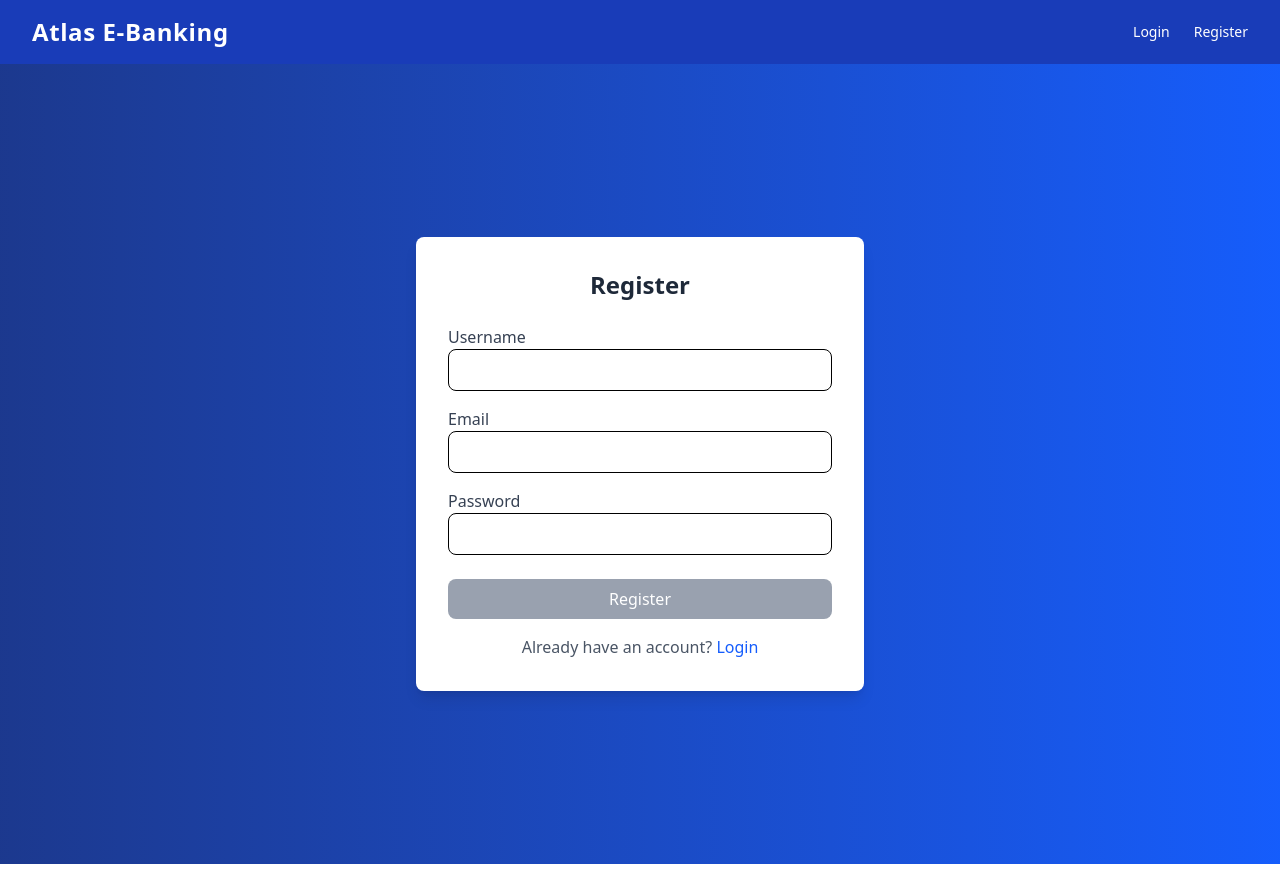
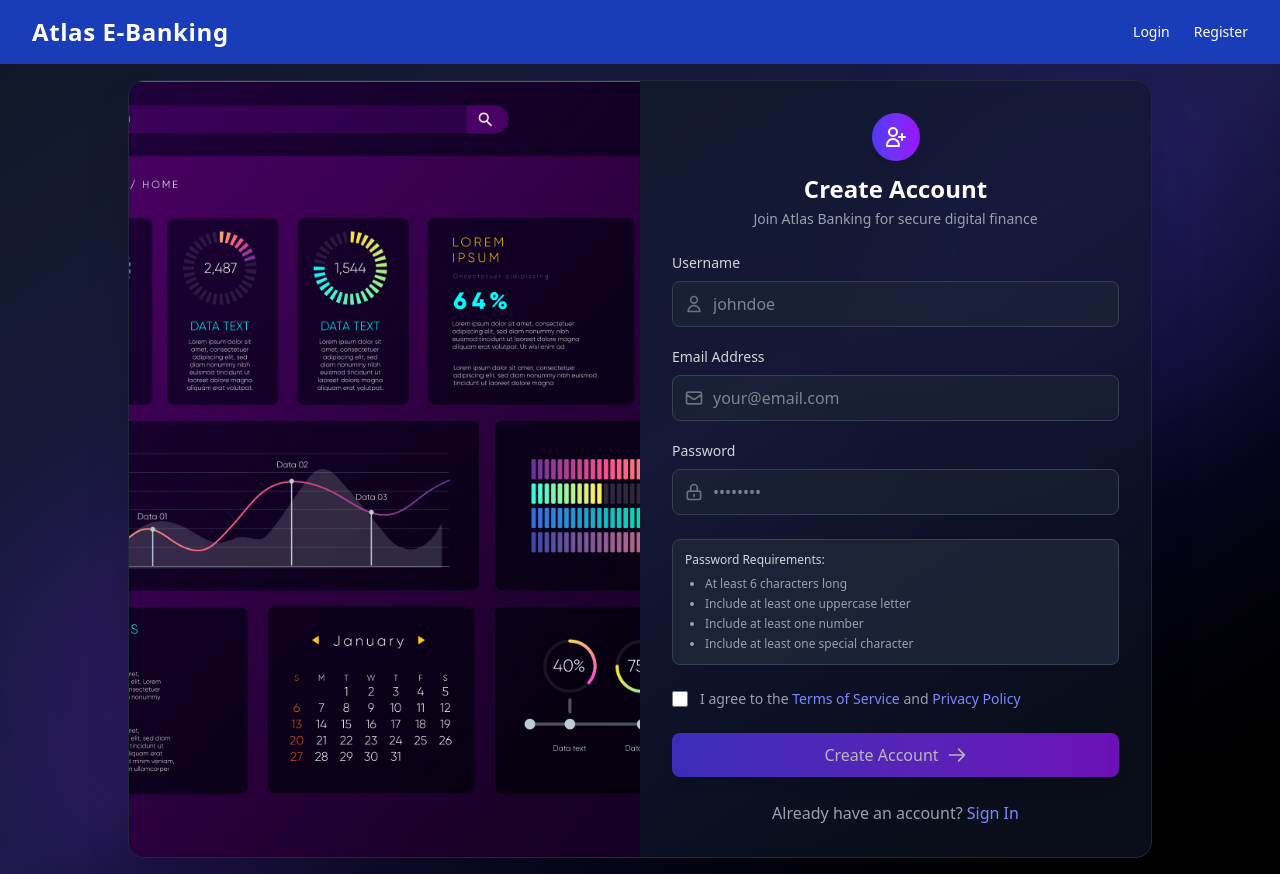
Before and after one commit to hakkm/ebanking-app-frontend-dep, an Angular app: page /register in a window 1280 px wide. Built offline with nearby package versions, Linux system fonts and the light colour scheme.

Commit message:
feat: redesign registration component with enhanced UI, validation, and password strength feedback

```diff
--- a/src/app/auth/components/register/register.component.html
+++ b/src/app/auth/components/register/register.component.html
@@ -1,10 +1,49 @@
-<div class="min-h-screen flex items-center justify-center bg-gradient-to-r from-blue-900 to-blue-600 w-full">
-  <div class="bg-white p-8 rounded-lg shadow-lg w-full max-w-md">
-    <h2 class="text-2xl font-bold text-center text-gray-800 mb-6">Register</h2>
-    <div *ngIf="error" class="text-red-500 text-sm mb-4">{{ error }}</div>
+<!-- register.component.html -->
+<div class="min-h-screen flex items-center justify-center bg-gradient-to-br from-gray-900 via-indigo-950 to-black overflow-hidden relative">
+  <!-- Ambient lighting effects -->
+  <div class="absolute top-0 right-0 w-96 h-96 bg-indigo-600/20 rounded-full blur-3xl animate-pulse opacity-30"></div>
+  <div class="absolute bottom-0 left-0 w-96 h-96 bg-purple-600/20 rounded-full blur-3xl animate-pulse opacity-30 animation-delay-2000"></div>
+
+  <!-- Glass card container -->
+  <div class="flex flex-col md:flex-row bg-gray-900/60 backdrop-blur-sm rounded-2xl shadow-2xl w-full max-w-5xl border border-gray-800 z-10 relative m-4 overflow-hidden">
+    <!-- Image Section for Registration -->
+    <div class="w-full md:w-1/2 relative hidden md:block">
+      <img
+          src="/banking-secure.jpg"
+          alt="Atlas Banking"
+          class="object-cover h-full w-full"
+      >
+    </div>
+
+    <!-- Form Container -->
+    <div class="w-full md:w-1/2 p-8">
+      <!-- Header section with logo -->
+      <div class="flex flex-col items-center mb-6">
+        <div class="w-12 h-12 rounded-full bg-gradient-to-r from-indigo-600 to-purple-600 flex items-center justify-center mb-3 shadow-lg">
+          <svg xmlns="http://www.w3.org/2000/svg" class="h-6 w-6 text-white" fill="none" viewBox="0 0 24 24" stroke="currentColor">
+            <path stroke-linecap="round" stroke-linejoin="round" stroke-width="2" d="M18 9v3m0 0v3m0-3h3m-3 0h-3m-2-5a4 4 0 11-8 0 4 4 0 018 0zM3 20a6 6 0 0112 0v1H3v-1z" />
+          </svg>
+        </div>
+        <h2 class="text-2xl font-bold text-white mb-1">Create Account</h2>
+        <p class="text-gray-400 text-sm">Join Atlas Banking for secure digital finance</p>
+      </div>
+
+      <!-- Error message -->
+      <div *ngIf="error" class="mb-6 p-3 bg-red-900/30 border border-red-800 rounded-lg">
+        <p class="text-red-400 text-sm">{{ error }}</p>
+      </div>
+
+      <!-- Registration form -->
       <form (ngSubmit)="onSubmit()" #registerForm="ngForm">
-      <div class="mb-4">
-        <label for="username" class="block text-gray-700">Username</label>
+        <!-- Username field -->
+        <div class="mb-5">
+          <label for="username" class="block text-gray-300 text-sm mb-2">Username</label>
+          <div class="relative">
+            <div class="absolute inset-y-0 left-0 pl-3 flex items-center pointer-events-none">
+              <svg xmlns="http://www.w3.org/2000/svg" class="h-5 w-5 text-gray-500" fill="none" viewBox="0 0 24 24" stroke="currentColor">
+                <path stroke-linecap="round" stroke-linejoin="round" stroke-width="2" d="M16 7a4 4 0 11-8 0 4 4 0 018 0zM12 14a7 7 0 00-7 7h14a7 7 0 00-7-7z" />
+              </svg>
+            </div>
             <input
               id="username"
               type="text"
@@ -13,16 +52,26 @@
               required
               minlength="3"
               #username="ngModel"
-          class="w-full px-3 py-2 border rounded-lg focus:outline-none focus:ring-2 focus:ring-blue-500"
-          [ngClass]="{'border-red-500': username.touched && username.invalid}"
+              class="w-full bg-gray-800/50 border border-gray-700 pl-10 pr-4 py-2.5 rounded-lg focus:outline-none focus:ring-2 focus:ring-indigo-500 text-gray-200 transition duration-200"
+              [ngClass]="{'border-red-600 focus:ring-red-500': username.touched && username.invalid}"
+              placeholder="johndoe"
             >
-        <div *ngIf="username.touched && username.invalid" class="text-red-500 text-sm mt-1">
+          </div>
+          <div *ngIf="username.touched && username.invalid" class="text-red-500 text-xs mt-1">
             <div *ngIf="username.errors?.['required']">Username is required</div>
             <div *ngIf="username.errors?.['minlength']">Username must be at least 3 characters</div>
           </div>
         </div>
-      <div class="mb-4">
-        <label for="email" class="block text-gray-700">Email</label>
+
+        <!-- Email field -->
+        <div class="mb-5">
+          <label for="email" class="block text-gray-300 text-sm mb-2">Email Address</label>
+          <div class="relative">
+            <div class="absolute inset-y-0 left-0 pl-3 flex items-center pointer-events-none">
+              <svg xmlns="http://www.w3.org/2000/svg" class="h-5 w-5 text-gray-500" fill="none" viewBox="0 0 24 24" stroke="currentColor">
+                <path stroke-linecap="round" stroke-linejoin="round" stroke-width="2" d="M3 8l7.89 5.26a2 2 0 002.22 0L21 8M5 19h14a2 2 0 002-2V7a2 2 0 00-2-2H5a2 2 0 00-2 2v10a2 2 0 002 2z" />
+              </svg>
+            </div>
             <input
               id="email"
               type="email"
@@ -31,16 +80,26 @@
               required
               pattern="[a-z0-9._%+-]+@[a-z0-9.-]+\.[a-z]{2,}$"
               #email="ngModel"
-          class="w-full px-3 py-2 border rounded-lg focus:outline-none focus:ring-2 focus:ring-blue-500"
-          [ngClass]="{'border-red-500': email.touched && email.invalid}"
+              class="w-full bg-gray-800/50 border border-gray-700 pl-10 pr-4 py-2.5 rounded-lg focus:outline-none focus:ring-2 focus:ring-indigo-500 text-gray-200 transition duration-200"
+              [ngClass]="{'border-red-600 focus:ring-red-500': email.touched && email.invalid}"
+              placeholder="your@email.com"
             >
-        <div *ngIf="email.touched && email.invalid" class="text-red-500 text-sm mt-1">
+          </div>
+          <div *ngIf="email.touched && email.invalid" class="text-red-500 text-xs mt-1">
             <div *ngIf="email.errors?.['required']">Email is required</div>
             <div *ngIf="email.errors?.['pattern']">Please enter a valid email</div>
           </div>
         </div>
+
+        <!-- Password field -->
         <div class="mb-6">
-        <label for="password" class="block text-gray-700">Password</label>
+          <label for="password" class="block text-gray-300 text-sm mb-2">Password</label>
+          <div class="relative">
+            <div class="absolute inset-y-0 left-0 pl-3 flex items-center pointer-events-none">
+              <svg xmlns="http://www.w3.org/2000/svg" class="h-5 w-5 text-gray-500" fill="none" viewBox="0 0 24 24" stroke="currentColor">
+                <path stroke-linecap="round" stroke-linejoin="round" stroke-width="2" d="M12 15v2m-6 4h12a2 2 0 002-2v-6a2 2 0 00-2-2H6a2 2 0 00-2 2v6a2 2 0 002 2zm10-10V7a4 4 0 00-8 0v4h8z" />
+              </svg>
+            </div>
             <input
               id="password"
               type="password"
@@ -49,24 +108,72 @@
               required
               minlength="6"
               #password="ngModel"
-          class="w-full px-3 py-2 border rounded-lg focus:outline-none focus:ring-2 focus:ring-blue-500"
-          [ngClass]="{'border-red-500': password.touched && password.invalid}"
+              class="w-full bg-gray-800/50 border border-gray-700 pl-10 pr-4 py-2.5 rounded-lg focus:outline-none focus:ring-2 focus:ring-indigo-500 text-gray-200 transition duration-200"
+              [ngClass]="{'border-red-600 focus:ring-red-500': password.touched && password.invalid}"
+              placeholder="••••••••"
             >
-        <div *ngIf="password.touched && password.invalid" class="text-red-500 text-sm mt-1">
+          </div>
+          <div *ngIf="password.touched && password.invalid" class="text-red-500 text-xs mt-1">
             <div *ngIf="password.errors?.['required']">Password is required</div>
             <div *ngIf="password.errors?.['minlength']">Password must be at least 6 characters</div>
           </div>
         </div>
+
+        <!-- Password requirements hint -->
+        <div class="mb-6 p-3 bg-gray-800/80 rounded-lg border border-gray-700">
+          <h3 class="text-gray-300 text-xs font-medium mb-2">Password Requirements:</h3>
+          <ul class="text-xs text-gray-400 space-y-1 pl-5 list-disc">
+            <li>At least 6 characters long</li>
+            <li>Include at least one uppercase letter</li>
+            <li>Include at least one number</li>
+            <li>Include at least one special character</li>
+          </ul>
+        </div>
+
+        <!-- Terms and conditions checkbox -->
+        <div class="flex items-start mb-6">
+          <div class="flex items-center h-5">
+            <input
+              id="terms"
+              type="checkbox"
+              name="terms"
+              [(ngModel)]="agreeToTerms"
+              required
+              #terms="ngModel"
+              class="h-4 w-4 bg-gray-800 border-gray-700 rounded text-indigo-600 focus:ring-indigo-500 focus:ring-offset-gray-900"
+            >
+          </div>
+          <div class="ml-3 text-sm">
+            <label for="terms" class="text-gray-400">
+              I agree to the <a href="#" class="text-indigo-400 hover:text-indigo-300">Terms of Service</a> and <a href="#" class="text-indigo-400 hover:text-indigo-300">Privacy Policy</a>
+            </label>
+            <div *ngIf="terms.invalid && registerForm.submitted" class="text-red-500 text-xs mt-1">
+              You must accept the terms and conditions
+            </div>
+          </div>
+        </div>
+
+        <!-- Register button -->
         <button
           type="submit"
-        class="w-full bg-blue-600 text-white py-2 rounded-lg hover:bg-blue-700 transition-colors disabled:bg-gray-400"
+          class="w-full bg-gradient-to-r from-indigo-600 to-purple-600 text-white py-2.5 rounded-lg hover:from-indigo-700 hover:to-purple-700 transition-all duration-300 shadow-lg disabled:opacity-70 disabled:cursor-not-allowed relative overflow-hidden group"
           [disabled]="registerForm.invalid"
         >
-        Register
+          <div class="flex items-center justify-center">
+            <span>Create Account</span>
+            <svg xmlns="http://www.w3.org/2000/svg" class="h-5 w-5 ml-2 group-hover:translate-x-1 transition-transform duration-200" fill="none" viewBox="0 0 24 24" stroke="currentColor">
+              <path stroke-linecap="round" stroke-linejoin="round" stroke-width="2" d="M14 5l7 7m0 0l-7 7m7-7H3" />
+            </svg>
+          </div>
+          <!-- Shine effect with Tailwind only -->
+          <div class="absolute inset-0 w-full h-full bg-gradient-to-r from-transparent via-white to-transparent opacity-0 group-hover:opacity-20 group-hover:translate-x-full -skew-x-12 transition-all duration-1000 ease-out"></div>
         </button>
+
+        <!-- Login link -->
+        <p class="text-center text-gray-400 mt-6">
+          Already have an account? <a routerLink="/login" class="text-indigo-400 hover:text-indigo-300 font-medium transition duration-200">Sign In</a>
+        </p>
       </form>
-    <p class="text-center text-gray-600 mt-4">
-      Already have an account? <a routerLink="/login" class="text-blue-600 hover:underline">Login</a>
-    </p>
     </div>
   </div>
+</div>
--- a/src/app/auth/components/register/register.component.ts
+++ b/src/app/auth/components/register/register.component.ts
@@ -1,46 +1,8 @@
-// import { Component } from '@angular/core';
-// import { Router } from '@angular/router';
-// import { AuthService } from '../../services/auth.service';
-// import { User } from '../../models/user.model';
-// import { CommonModule } from '@angular/common';
-// import { FormsModule } from '@angular/forms';
-// import { ToastrService } from 'ngx-toastr';
-//
-// @Component({
-//   selector: 'app-register',
-//   standalone: true,
-//   imports: [CommonModule, FormsModule],
-//   templateUrl: './register.component.html',
-//   styleUrls: ['./register.component.css']
-// })
-// export class RegisterComponent {
-//   user: User = { username: '', password: '', email: '', role: { name: 'CLIENT' } };
-//   error: string | null = null;
-//
-//   constructor(private authService: AuthService, private router: Router, private toastr: ToastrService) {}
-//
-//   onSubmit(): void {
-//     this.authService.register(this.user).subscribe({
-//       next: () => {
-//         this.toastr.success('Registration successful! Please login.');
-//         this.router.navigate(['/login']);
-//       },
-//       error: (err) => {
-//         this.error = err.message;
-//         this.toastr.error('Registration failed');
-//       }
-//     });
-//   }
-// }
-
-
-
-
 import { Component } from '@angular/core';
-import {Router, RouterLink} from '@angular/router';
+import { Router, RouterLink } from '@angular/router';
 import { AuthService } from '../../services/auth.service';
 import { User } from '../../models/user.model';
-import { CommonModule } from '@angular/common';
+import {CommonModule} from '@angular/common';
 import { FormsModule } from '@angular/forms';
 import { ToastrService } from 'ngx-toastr';
 
@@ -54,19 +16,86 @@ import { ToastrService } from 'ngx-toastr';
 export class RegisterComponent {
   user: User = { username: '', password: '', email: '', role: { name: 'CLIENT' } };
   error: string | null = null;
+  isLoading: boolean = false;
+  agreeToTerms: boolean = false;
+  passwordStrength: number = 0;
+  passwordFeedback: string = '';
 
-  constructor(private authService: AuthService, private router: Router, private toastr: ToastrService) {}
+  constructor(
+    private authService: AuthService,
+    private router: Router,
+    private toastr: ToastrService
+  ) {}
+
+  checkPasswordStrength(password: string): void {
+    // Simple password strength check
+    this.passwordStrength = 0;
+
+    if (!password) {
+      this.passwordFeedback = '';
+      return;
+    }
+
+    // Length check
+    if (password.length >= 6) this.passwordStrength += 25;
+
+    // Uppercase check
+    if (/[A-Z]/.test(password)) this.passwordStrength += 25;
+
+    // Number check
+    if (/[0-9]/.test(password)) this.passwordStrength += 25;
+
+    // Special character check
+    if (/[^A-Za-z0-9]/.test(password)) this.passwordStrength += 25;
+
+    // Set feedback based on strength
+    if (this.passwordStrength <= 25) {
+      this.passwordFeedback = 'Weak';
+    } else if (this.passwordStrength <= 50) {
+      this.passwordFeedback = 'Fair';
+    } else if (this.passwordStrength <= 75) {
+      this.passwordFeedback = 'Good';
+    } else {
+      this.passwordFeedback = 'Strong';
+    }
+  }
+
+  onPasswordChange(): void {
+    this.checkPasswordStrength(this.user.password);
+  }
 
   onSubmit(): void {
     this.error = null; // Clear previous errors
+    this.isLoading = true;
+
+    // Validate form data
+    if (!this.agreeToTerms) {
+      this.error = 'You must agree to the terms and conditions';
+      this.isLoading = false;
+      return;
+    }
+
     this.authService.register(this.user).subscribe({
       next: () => {
-        this.toastr.success('Registration successful! Please login.');
+        this.toastr.success('Registration successful! Please login.', '', {
+          positionClass: 'toast-bottom-right',
+          progressBar: true,
+          timeOut: 3000
+        });
         this.router.navigate(['/login']);
       },
       error: (err) => {
-        this.error = err.message;
-        this.toastr.error(err.message);
+        this.error = err.message || 'Registration failed. Please try again.';
+        // @ts-ignore
+        this.toastr.error(this.error, '', {
+          positionClass: 'toast-bottom-right',
+          progressBar: true,
+          timeOut: 5000
+        });
+        this.isLoading = false;
+      },
+      complete: () => {
+        this.isLoading = false;
       }
     });
   }
```
Lines whose indentation alone changed are shown as unchanged.
